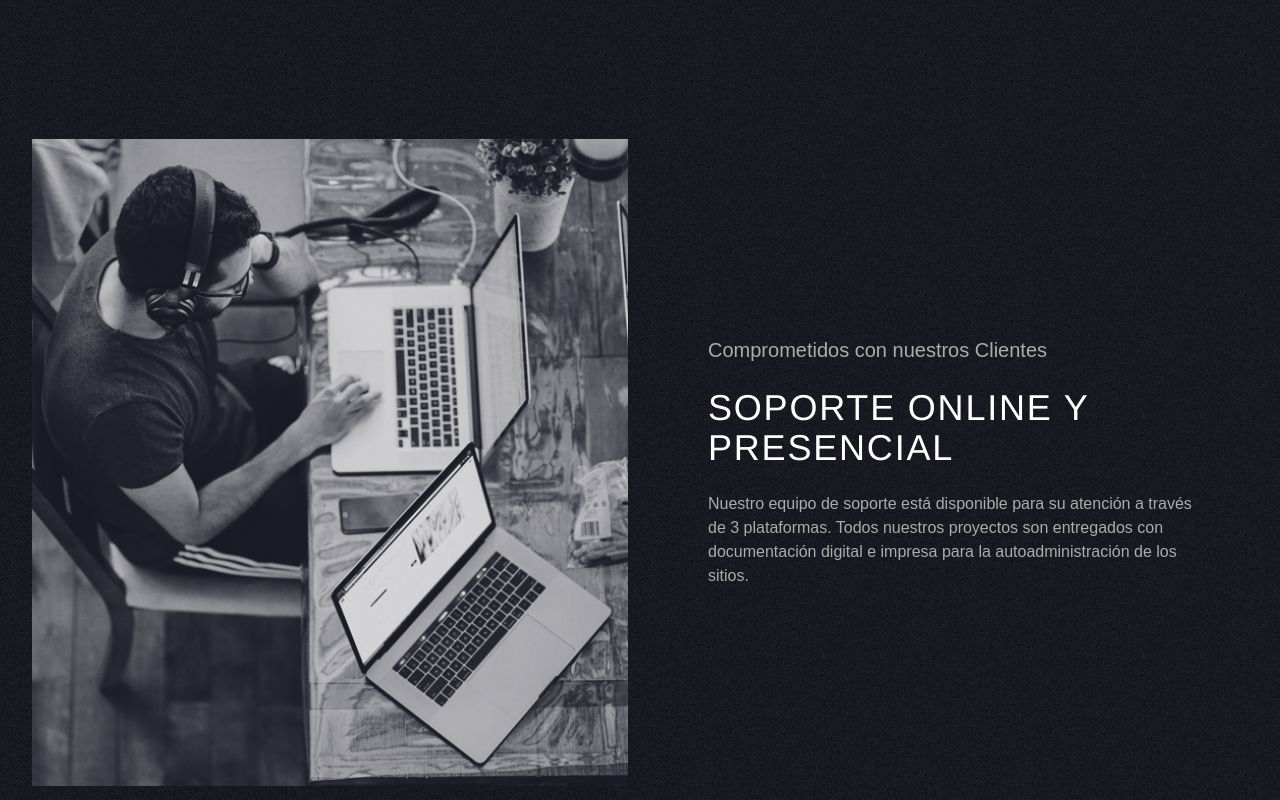
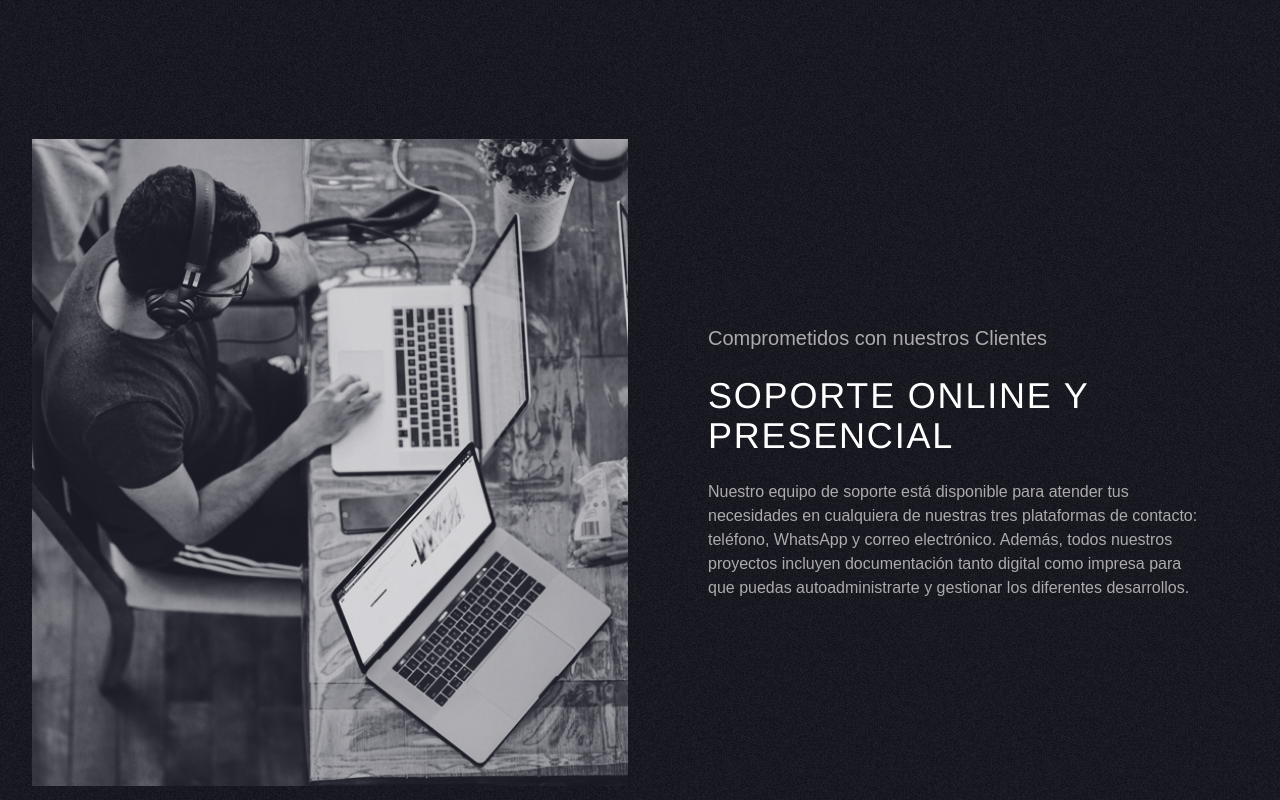
Before and after one commit to rcastillod/Global3-SPA, a Nuxt app: page /soporte in a window 1280 px wide. Shown: the part 413-1213 px from the top of the page. Built offline with nearby package versions, Linux system fonts and the light colour scheme.

Commit message:
feat: :speech_balloon: Update contact text information

```diff
--- a/components/layout/ContactForm.vue
+++ b/components/layout/ContactForm.vue
@@ -41,7 +41,7 @@ const formSuccess = ref(false)
       </h3>
       <p class="text-grey-dark dark:text-grey-light text-sm">
         Tu dirección de correo electrónico no será publicada. Los campos
-        obligatorios están marcados *
+        obligatorios están marcados con <span class="text-orange-1">*</span>
       </p>
     </div>
     <VForm class="flex flex-col space-y-8 mt-10" :initial-values="initialValues"
--- a/pages/agencia.vue
+++ b/pages/agencia.vue
@@ -66,7 +66,7 @@ const filosofia = computed(() => {
             {{ empresa.titulo }}
           </h3>
           <div class="space-y-6 mr-0 md:mr-10">
-            <p class="text-grey-dark dark:text-grey-light" v-html="empresa.descripcion"></p>
+            <p class="text-grey-dark dark:text-grey-light text-justify" v-html="empresa.descripcion"></p>
           </div>
         </div>
         <div class="col-span-12 md:col-span-6 mt-10 md:mt-0" data-aos="fade-left" data-aos-duration="1000">
--- a/pages/contacto.vue
+++ b/pages/contacto.vue
@@ -13,29 +13,29 @@
           </p>
           <h3 class="text-white dark:text-primary text-4xl font-arimo uppercase mt-8 tracking-wider" data-aos="flip-up"
             data-aos-duration="1000">
-            Comencemos a trabajar juntos. ¡Ponte en contacto con nosotros!
+            ¡No pierdas tiempo. Trabajemos juntos y alcanza el éxito que mereces!
           </h3>
           <div class="space-y-6 mr-0 md:mr-10">
-            <p class="text-grey-dark dark:text-grey-light">
-              Contáctanos para discutir las necesidades de tu empresa.
-              Llámanos o envíanos un correo electrónico.
+            <p class="text-grey-dark dark:text-grey-light text-justify">
+              Contáctanos y hablemos sobre las necesidades específicas de tu empresa. Ya sea que prefieras una llamada
+              telefónica o un correo electrónico, estamos aquí para atenderte.
             </p>
           </div>
           <div class="info-wrapper mt-4 md:mt-8 flex flex-col gap-2">
             <NuxtLink
               class="text-white dark:text-primary inline-block transition-colors duration-300 ease-in-out hover:text-orange-2 dark:hover:text-orange-2 link"
               to="https://goo.gl/maps/ZLFn7Lky1ibCvw63A" target="_blank">
-              Serrano #264 of. 216 Melipilla, Chile.
+              Ubicados en Serrano #264 of. 216 Melipilla, Chile.
             </NuxtLink>
             <NuxtLink
               class="text-white dark:text-primary transition-colors duration-300 ease-in-out hover:text-orange-2 dark:hover:text-orange-2 link"
               to="https://wa.link/4k6yh3" target="_blank">
-              +56 9 9251 9913
+              Llamanos al +56 9 9251 9913
             </NuxtLink>
             <NuxtLink
               class="text-white dark:text-primary transition-colors duration-300 ease-in-out hover:text-orange-2 dark:hover:text-orange-2 link"
               to="mailto:info@global3.cl">
-              info@global3.cl
+              O escríbenos a info@global3.cl
             </NuxtLink>
           </div>
           <div class="flex gap-2 mt-4 md:mt-8">
--- a/pages/soporte.vue
+++ b/pages/soporte.vue
@@ -17,10 +17,10 @@
           </h3>
           <div class="space-y-6 mr-0 md:mr-10">
             <p class="text-grey-dark dark:text-grey-light">
-              Nuestro equipo de soporte está disponible para su atención a
-              través de 3 plataformas. Todos nuestros proyectos son entregados
-              con documentación digital e impresa para la autoadministración de
-              los sitios.
+              Nuestro equipo de soporte está disponible para atender tus necesidades en cualquiera de nuestras tres
+              plataformas de contacto: teléfono, WhatsApp y correo electrónico. Además, todos nuestros proyectos incluyen
+              documentación tanto digital como impresa para que puedas autoadministrarte y gestionar los diferentes
+              desarrollos.
             </p>
           </div>
         </div>
```
